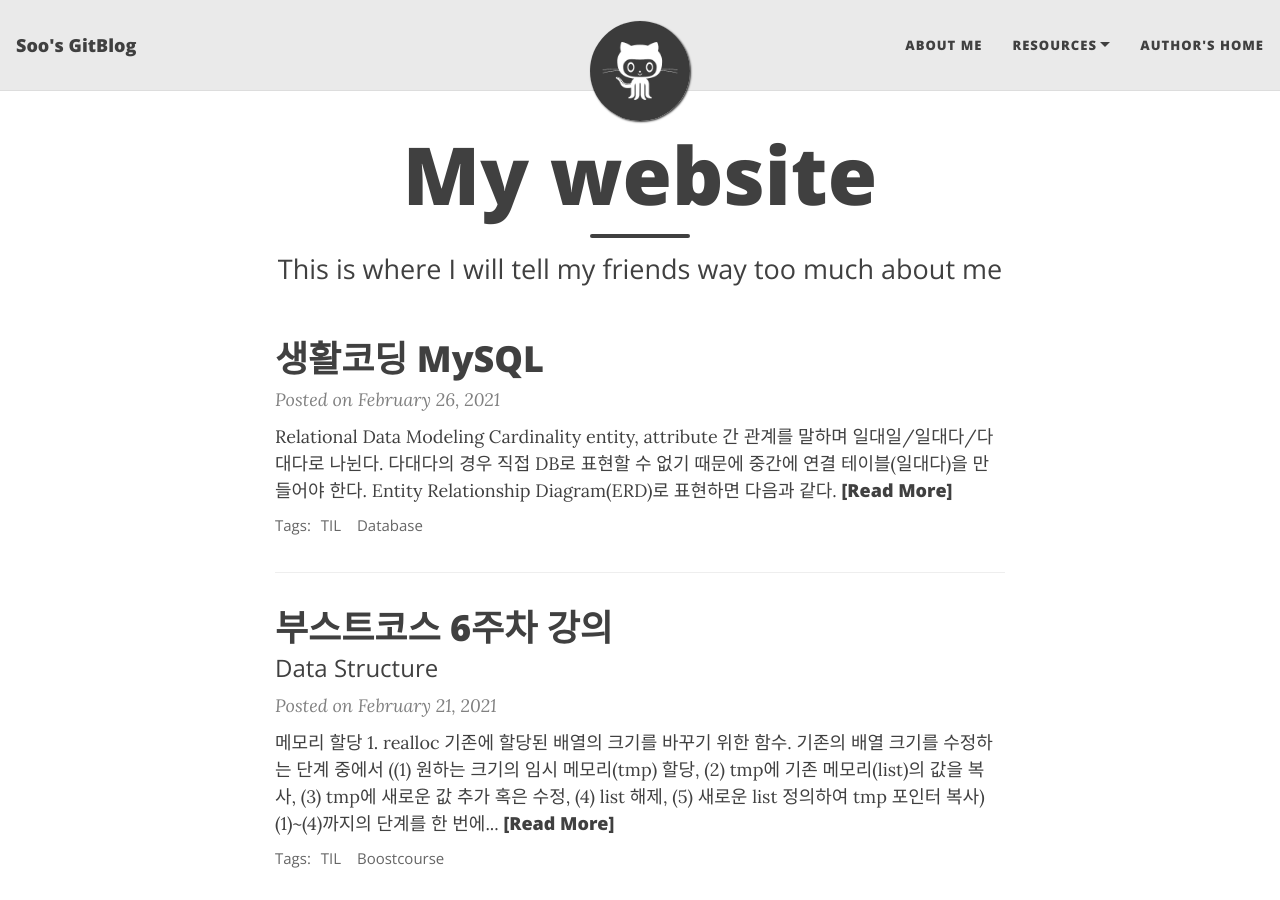
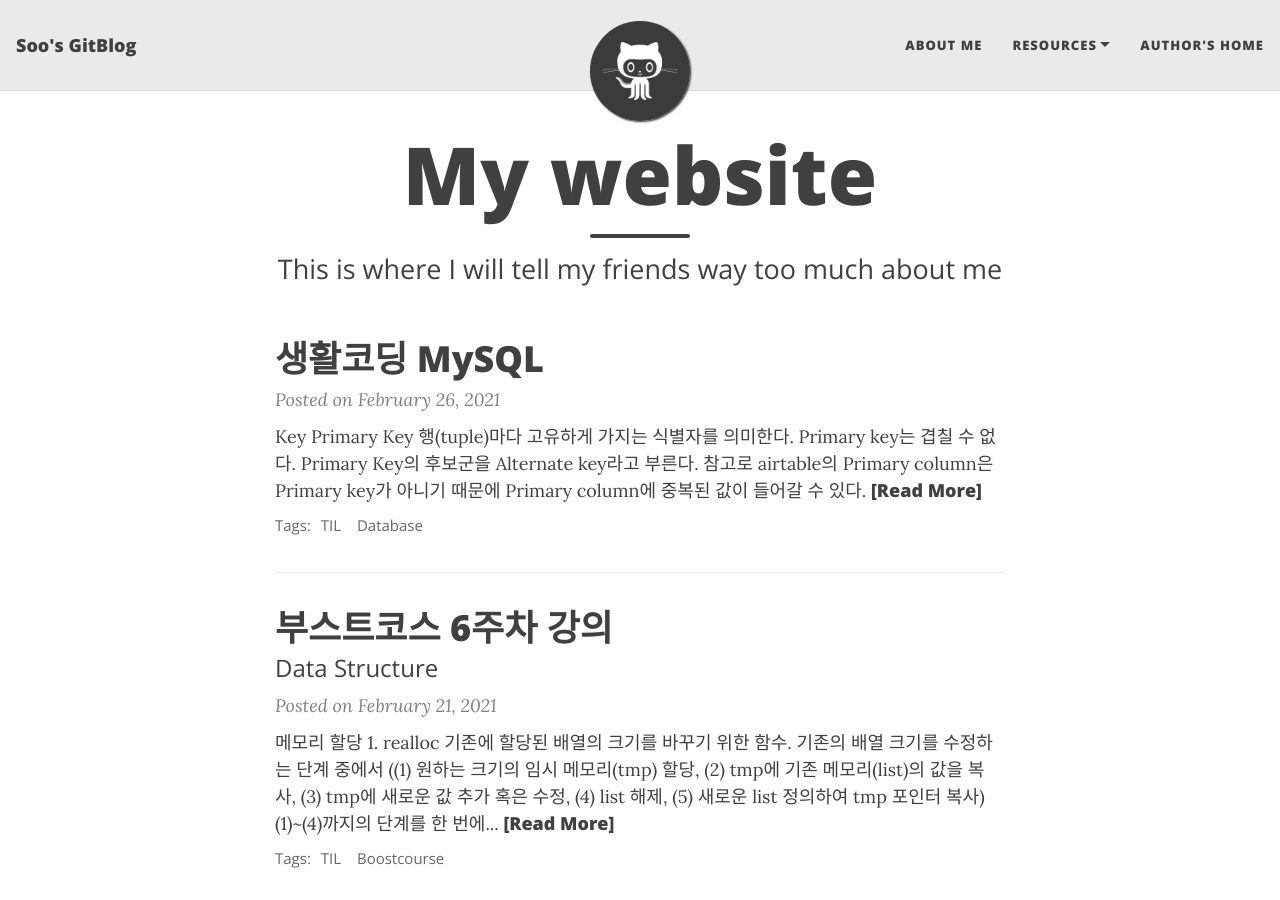
Before and after one commit to Soo-Im/Soo-Im.github.io, a Jekyll site: the page built from index.html, in a window 1280 px wide and 900 px high. Built offline with Jekyll 4.4.1, drawn with Linux system fonts in a browser that asks for light colours; nearby versions of some CDN libraries; the list of posts is cut into pages by our own code.

Commit message:
Update 2021-02-26-Relational_Data_Modeling.md

```diff
--- a/_posts/2021-02-26-Relational_Data_Modeling.md
+++ b/_posts/2021-02-26-Relational_Data_Modeling.md
@@ -8,14 +8,20 @@ tags: [TIL, Database]
 comments: true
 ---
 
-# Relational Data Modeling
-## Cardinality
+# Key
+## Primary Key
+행(tuple)마다 고유하게 가지는 식별자를 의미한다. Primary key는 겹칠 수 없다. Primary Key의 후보군을 Alternate key라고 부른다. 참고로 **airtable의 Primary column은 Primary key가 [아니기 때문에](https://blog.airtable.com/the-primary-column/)** Primary column에 중복된 값이 들어갈 수 있다.
+
+## Composite Key
+하나만으로는 Primary key가 될 수 없지만 몇 개의 column을 합쳐서 Primary key로 표현할 수 있는 column을 말한다. 예를 들어 몇몇 학생이 여러 강의를 수강할 경우, 학생과 강의명 그 자체는 Primary key가 될 수 없지만 "이름1-강의1", "이름1-강의2", "이름2-강의2"... 와 같이 둘을 합칠 경우 Primary key로 사용할 수 있다.
+
+# Cardinality
 entity, attribute 간 관계를 말하며 일대일/일대다/다대다로 나뉜다. 다대다의 경우 직접 DB로 표현할 수 없기 때문에 중간에 연결 테이블(일대다)을 만들어야 한다. Entity Relationship Diagram(ERD)로 표현하면 다음과 같다.
 
 
 <img src="https://user-images.githubusercontent.com/40853572/109927667-e67b1080-7d07-11eb-8324-8fd13ac2911c.png">
 
-## Optionality
+# Optionality
 entity, attribute 간 관계가 필수적(mandatory)인지 선택적(optional)인지를 말한다. 예를 들어 모든 사용자가 글을 작성할 필요는 없지만, 모든 글에는 사용자가 있어야 한다. ERD로 표현하면 다음과 같다. 이 때 좌측 | 표기는 해당 속성(ex: 사용자)이 필수임을, 우측 O 표기는 해당 속성(ex: 글)이 선택임을 의미한다.
 
 
```
